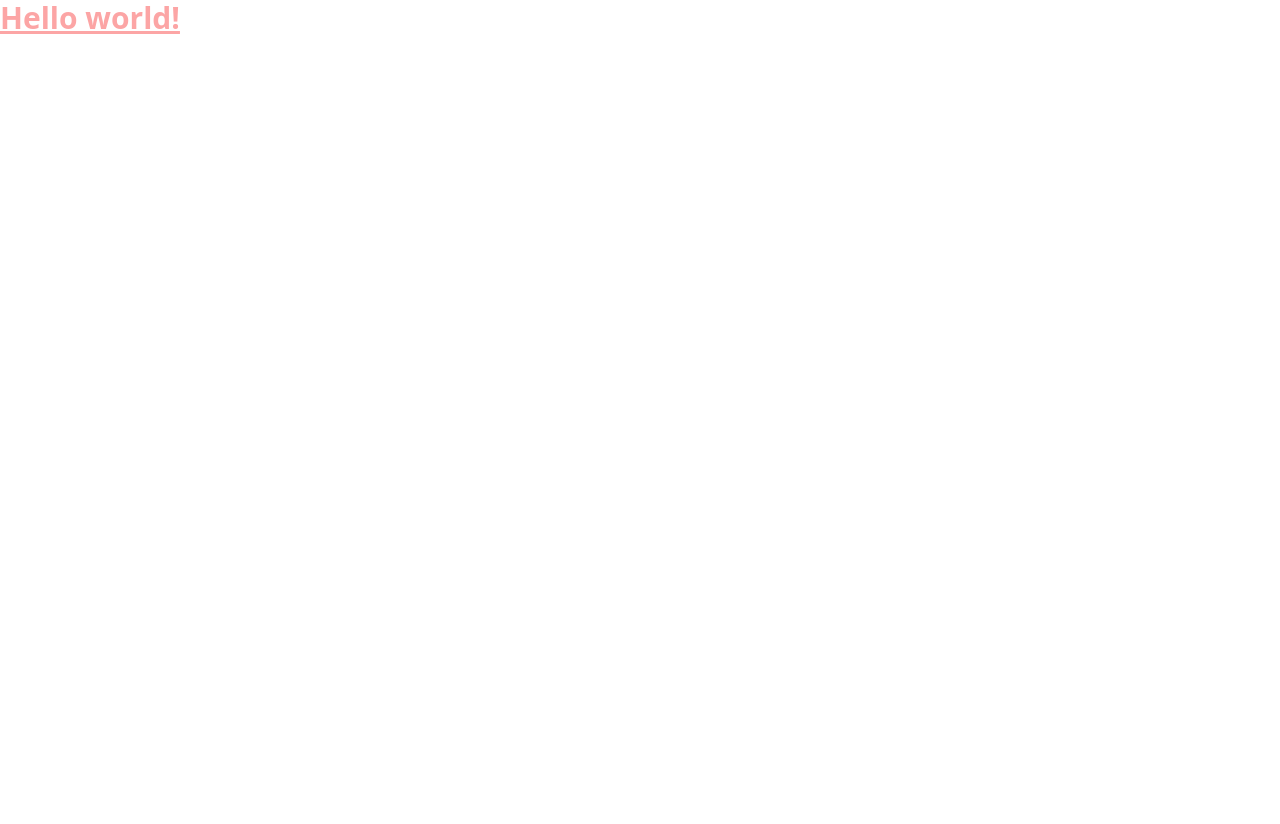
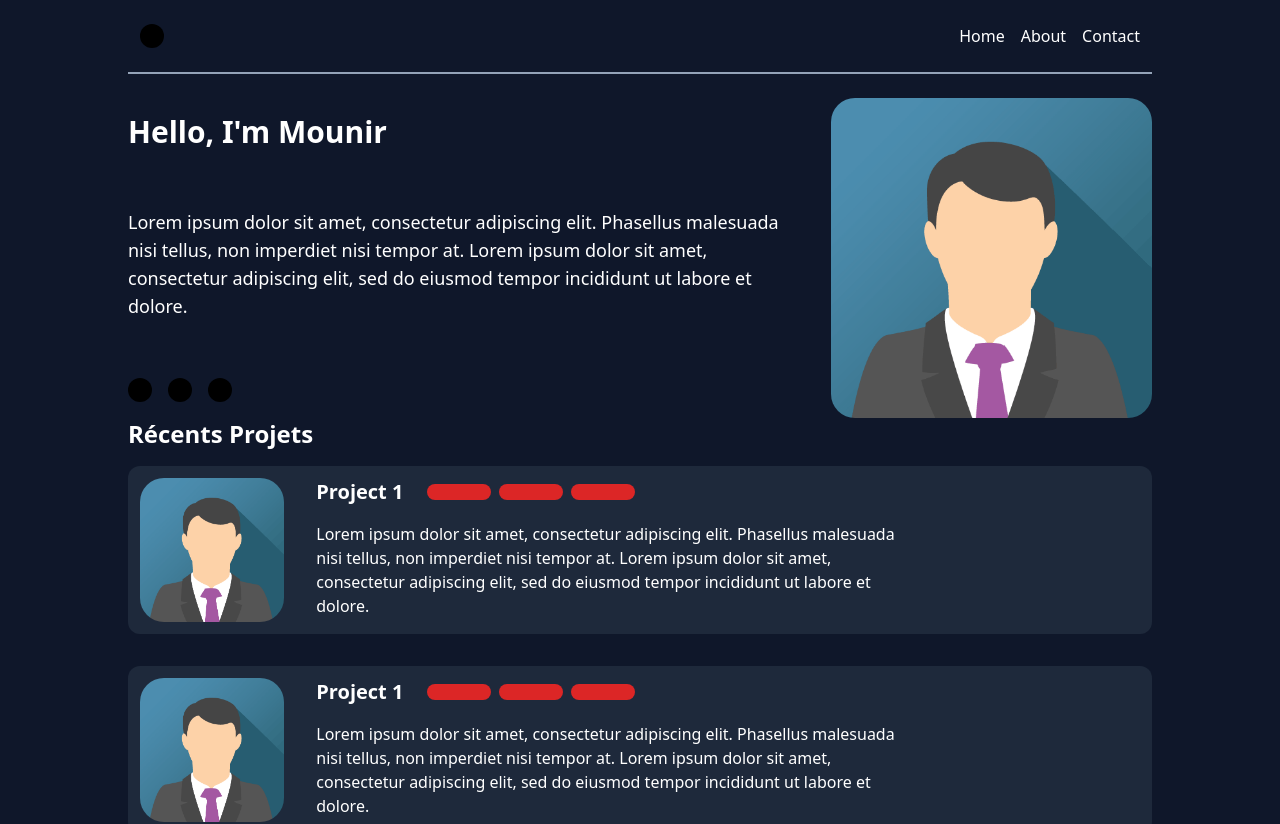
Before and after one commit to Mounir-mk/CheckPoint4, a React (Vite) app in the folder frontend/: page / in a window 1280 px wide. Shown: the top 824 px of the page. Before the commit the page ends 800 px from the top, so only its background shows below. Built offline with nearby package versions, Linux system fonts and the light colour scheme.

Commit message:
HomePage done with its component

```diff
--- a/frontend/package.json
+++ b/frontend/package.json
@@ -13,6 +13,7 @@
     "prop-types": "^15.8.1",
     "react": "^18.0.0",
     "react-dom": "^18.0.0",
+    "react-router-dom": "^6.8.0",
     "template-fullstack": "file:.."
   },
   "devDependencies": {
--- a/frontend/src/App.jsx
+++ b/frontend/src/App.jsx
@@ -1,6 +1,19 @@
+import Header from "./components/Header";
+import HomePage from "./pages/HomePage";
+import Footer from "./components/Footer";
+
 function App() {
   return (
-    <h1 className="text-3xl font-bold text-red-300 underline">Hello world!</h1>
+    <div className="min-h-screen bg-slate-900">
+      <div
+        id="container"
+        className="mx-auto max-w-screen-lg h-full text-white flex flex-col gap-6"
+      >
+        <Header />
+        <HomePage />
+        <Footer />
+      </div>
+    </div>
   );
 }
 
--- /dev/null
+++ b/frontend/src/components/Footer.jsx
@@ -0,0 +1,11 @@
+import React from "react";
+
+function Footer() {
+  return (
+    <footer className="flex justify-center items-center h-16 border-t-2">
+      <p className="text-sm">© Copyright 2023 by Mounir</p>
+    </footer>
+  );
+}
+
+export default Footer;
--- /dev/null
+++ b/frontend/src/components/Header.jsx
@@ -0,0 +1,22 @@
+function Header() {
+  return (
+    <header className="w-full flex justify-between px-3 py-6 border-b-2 border-slate-400">
+      <div className="h-6 w-6 bg-black rounded-full" />
+      <nav>
+        <ul className="flex gap-4">
+          <li>
+            <a to="/">Home</a>
+          </li>
+          <li>
+            <a to="/about">About</a>
+          </li>
+          <li>
+            <a to="/contact">Contact</a>
+          </li>
+        </ul>
+      </nav>
+    </header>
+  );
+}
+
+export default Header;
--- /dev/null
+++ b/frontend/src/components/HomePage/Hero.jsx
@@ -0,0 +1,25 @@
+import avatar from "../../assets/avatar.png";
+
+function Hero() {
+  return (
+    <section id="hero" className="flex justify-between">
+      <article className="flex flex-col gap-6 justify-between py-4">
+        <h1 className="text-3xl font-bold">Hello, I'm Mounir</h1>
+        <p className="text-lg max-w-prose">
+          Lorem ipsum dolor sit amet, consectetur adipiscing elit. Phasellus
+          malesuada nisi tellus, non imperdiet nisi tempor at. Lorem ipsum dolor
+          sit amet, consectetur adipiscing elit, sed do eiusmod tempor
+          incididunt ut labore et dolore.
+        </p>
+        <div id="socials" className="flex gap-4">
+          <div className="h-6 w-6 bg-black rounded-full" />
+          <div className="h-6 w-6 bg-black rounded-full" />
+          <div className="h-6 w-6 bg-black rounded-full" />
+        </div>
+      </article>
+      <img className="h-80 rounded-3xl" src={avatar} alt="avatar" />
+    </section>
+  );
+}
+
+export default Hero;
--- /dev/null
+++ b/frontend/src/components/HomePage/PostCard.jsx
@@ -0,0 +1,27 @@
+import PropTypes from "prop-types";
+import avatar from "../../assets/avatar.png";
+
+function PostCard({ text }) {
+  return (
+    <article className="flex flex-col w-1/3 bg-slate-800 items-center h-96 rounded-xl">
+      <img
+        className="h-1/2 w-full object-cover rounded-t-xl"
+        src={avatar}
+        alt="avatar"
+      />
+      <div className="flex flex-col gap-2 items-center py-4">
+        <h3 className="text-xl font-bold">Post 1</h3>
+        <h4 className="text-sm text-slate-500">Lorem ipsum dolor sit amet</h4>
+        <p className="text-base text-center overflow-hidden pb-4">
+          {text.length > 100 ? `${text.slice(0, 120)}...` : text}
+        </p>
+      </div>
+    </article>
+  );
+}
+
+PostCard.propTypes = {
+  text: PropTypes.string.isRequired,
+};
+
+export default PostCard;
--- /dev/null
+++ b/frontend/src/components/HomePage/PostSection.jsx
@@ -0,0 +1,23 @@
+import PostCard from "./PostCard";
+
+function PostSection() {
+  const text = `Lorem ipsum dolor sit amet, consectetur adipiscing elit. Phasellus
+malesuada nisi tellus, non imperdiet nisi tempor at. Lorem ipsum dolor
+sit amet.`;
+
+  return (
+    <section id="posts" className="w-full">
+      <div className="flex justify-between items-center mb-8">
+        <h1 className="text-2xl font-bold">Récents Posts</h1>
+        <h2>Voir Tous les Postes</h2>
+      </div>
+      <div className="w-full flex gap-8">
+        <PostCard text={text} />
+        <PostCard text={text} />
+        <PostCard text={text} />
+      </div>
+    </section>
+  );
+}
+
+export default PostSection;
--- /dev/null
+++ b/frontend/src/components/HomePage/Project.jsx
@@ -0,0 +1,26 @@
+import avatar from "../../assets/avatar.png";
+import TagList from "./TagList";
+
+function Project() {
+  return (
+    <article className="flex flex-col gap-6 justify-between py-4">
+      <div className="flex bg-slate-800 rounded-xl p-3 gap-8">
+        <img className="h-36 rounded-3xl" src={avatar} alt="avatar" />
+        <div>
+          <div id="project-name-tags" className="flex gap-6 items-center">
+            <h3 className="text-xl font-bold">Project 1</h3>
+            <TagList />
+          </div>
+          <p className="text-base max-w-prose mt-4">
+            Lorem ipsum dolor sit amet, consectetur adipiscing elit. Phasellus
+            malesuada nisi tellus, non imperdiet nisi tempor at. Lorem ipsum
+            dolor sit amet, consectetur adipiscing elit, sed do eiusmod tempor
+            incididunt ut labore et dolore.
+          </p>
+        </div>
+      </div>
+    </article>
+  );
+}
+
+export default Project;
--- /dev/null
+++ b/frontend/src/components/HomePage/ProjectSection.jsx
@@ -0,0 +1,14 @@
+import Project from "./Project";
+
+function ProjectSection() {
+  return (
+    <section id="projects">
+      <h2 className="text-2xl font-bold">Récents Projets</h2>
+      <Project />
+      <Project />
+      <Project />
+    </section>
+  );
+}
+
+export default ProjectSection;
--- /dev/null
+++ b/frontend/src/components/HomePage/Tag.jsx
@@ -0,0 +1,7 @@
+import React from "react";
+
+function Tag() {
+  return <div className="h-4 w-16 bg-red-600 rounded-full" />;
+}
+
+export default Tag;
--- /dev/null
+++ b/frontend/src/components/HomePage/TagList.jsx
@@ -0,0 +1,14 @@
+import React from "react";
+import Tag from "./Tag";
+
+function TagList() {
+  return (
+    <section id="tags" className="flex gap-2">
+      <Tag />
+      <Tag />
+      <Tag />
+    </section>
+  );
+}
+
+export default TagList;
--- /dev/null
+++ b/frontend/src/pages/HomePage.jsx
@@ -0,0 +1,15 @@
+import Hero from "../components/HomePage/Hero";
+import ProjectSection from "../components/HomePage/ProjectSection";
+import PostSection from "../components/HomePage/PostSection";
+
+function HomePage() {
+  return (
+    <main>
+      <Hero />
+      <ProjectSection />
+      <PostSection />
+    </main>
+  );
+}
+
+export default HomePage;
```
Also changed, not shown: frontend/src/assets/avatar.png (added), 1 other file (tests, documents, lock files or other folders).
